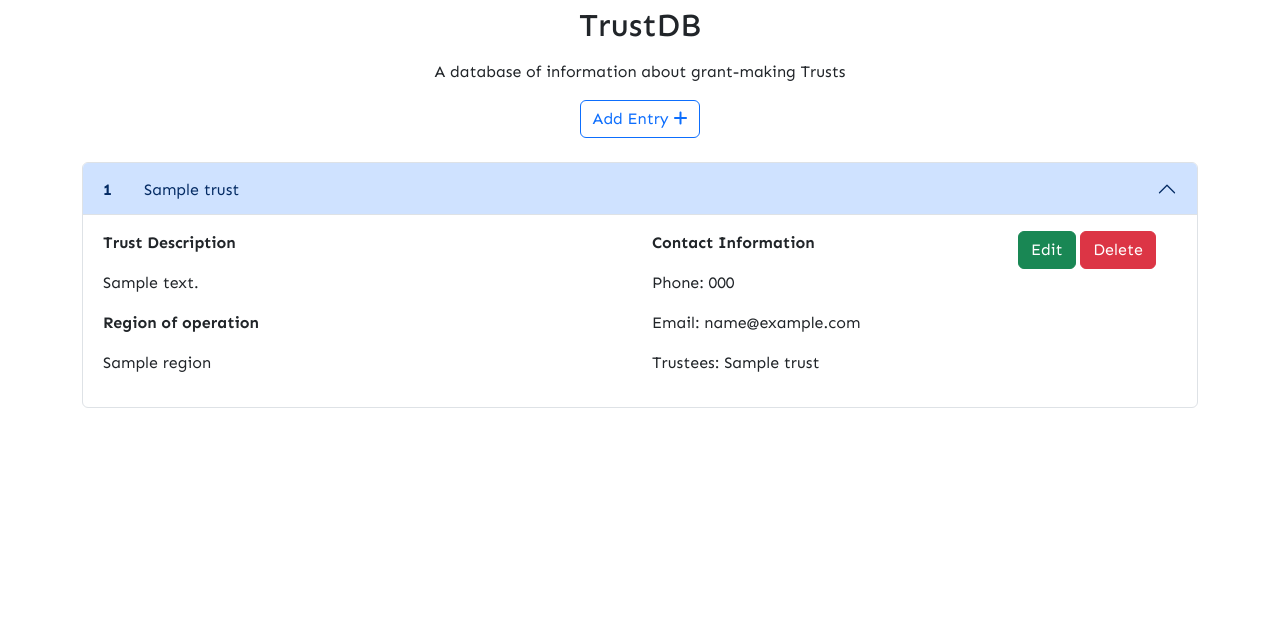
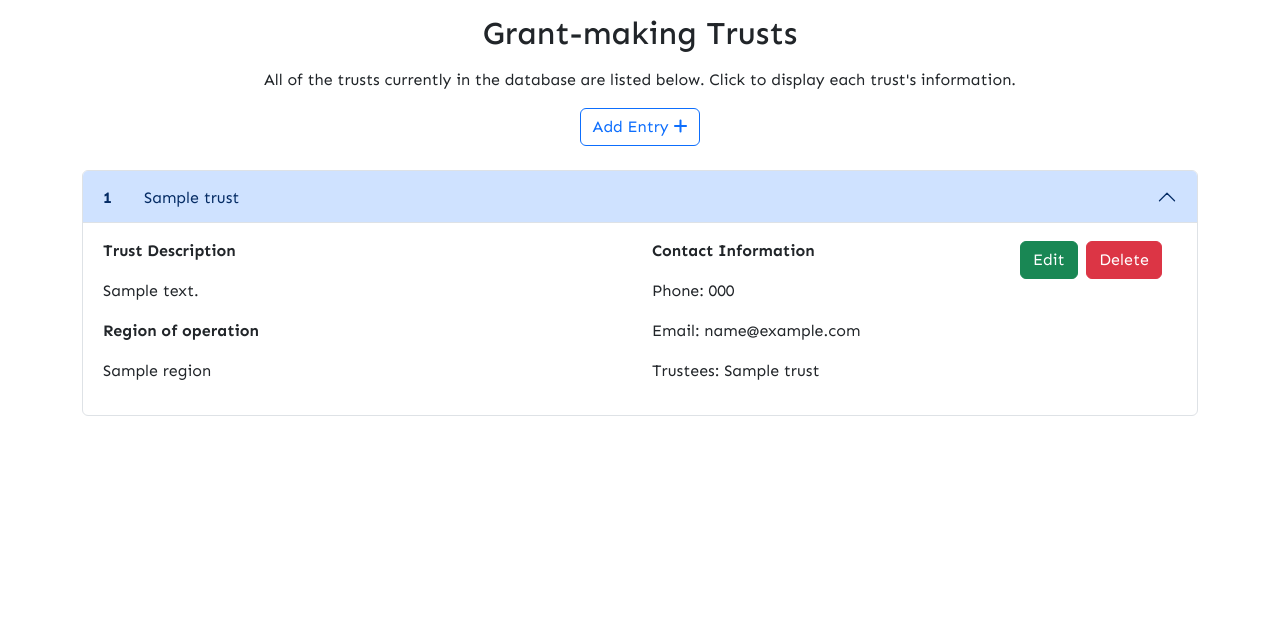
Before and after one commit to mksambell/trust-database, a Flask app: page / in a window 1280 px wide, after a click that opens the changed part. Shown: the part 56-695 px from the top of the page. Run offline with Flask 3, Linux system fonts and the light colour scheme; tables that the repository leaves empty hold one stand-in row (values such as "Sample post").

Commit message:
refine styling and responsive design

```diff
--- a/trustdatabase/static/css/style.css
+++ b/trustdatabase/static/css/style.css
@@ -8,6 +8,7 @@ body {
 h1 {
     font-size: 2rem;
     padding-bottom: .5rem;
+    padding-top: .5rem;
 }
 
 /* --- Navbar --- */
@@ -30,6 +31,13 @@ h1 {
     text-align: center;
 }
 
+/* --- Home --- */
+
+
+.edit, .delete {
+    margin: 2px;
+}
+
 /* --- Form --- */
 
 input[type="text"],
@@ -45,14 +53,20 @@ select  {
     padding-left: 2rem;
 }
 
+.accordian-body {
+    background-color: #ededeb;
+}
+
 /* --- Browse page --- */
 
 #region-button {
     margin-bottom: .5rem;
+    background-color: white;
 }
 
 .card {
     background-color: #ededeb;
+    margin-bottom: .5rem;
 }
 /* --- Footer --- */
 
--- a/trustdatabase/templates/base.html
+++ b/trustdatabase/templates/base.html
@@ -65,7 +65,7 @@
     <footer class="fixed-bottom bg-body-secondary">
         <div class="container">
             <div class="row g-0">
-                <div class="col-sm-6">
+                <div class="col-4 col-sm-6">
                     <h4 id="about-modal-link" data-bs-toggle="modal" data-bs-target="#about">about</h4>
                 </div>
 
@@ -96,7 +96,7 @@
                         </div>
                     </div>
                 </div>
-                <div class="col-sm-6 center">
+                <div class="col-8 col-sm-6 center">
                     <h4>&#169; 2024 Mark Sambell</h4>
                 </div>
             </div>
--- a/trustdatabase/templates/browse.html
+++ b/trustdatabase/templates/browse.html
@@ -2,7 +2,7 @@
 {% block content %}
 
 <div>
-    <h1 class="center">Browse</h1>
+    <h1 class="center">Browse by Region</h1>
     <p class="center">Select a region to display a list of related trusts</p>
 </div>
 
--- a/trustdatabase/templates/home.html
+++ b/trustdatabase/templates/home.html
@@ -2,8 +2,8 @@
 {% block content %}
 
 <div>
-    <h1 class="center">TrustDB</h1>
-    <p class="center">A database of information about grant-making Trusts</p>
+    <h1 class="center">Grant-making Trusts</h1>
+    <p class="center">All of the trusts currently in the database are listed below. Click to display each trust's information.</p>
 </div>
 <div class="row">
     <div class="col center">
@@ -29,7 +29,7 @@
                 <div id="{{ trust.id }}" class="accordion-collapse collapse" data-bs-parent="#trustAcc">
                     <div class="accordion-body">
                         <div class="row">
-                            <div class="col-6">
+                            <div class="col-sm-12 col-md-6">
                                 <p><strong>Trust Description</strong></p>
                                 <p>{{ trust.trust_description }} </p>
                                 <p><strong>Region of operation</strong></p>
@@ -40,17 +40,17 @@
                                 {% endfor%}
 
                             </div>
-                            <div class="col-4">
+                            <div class="col-sm-6 col-md-4">
                                 <p><strong>Contact Information</strong></p>
                                 <p>Phone: {{ trust.trust_phone }}</p>
                                 <P>Email: {{ trust.trust_email }}</P>
 
                                 <p>Trustees: {{ trust.trustee_names }}</p>
                             </div>
-                            <div class="col-2 align-center">
+                            <div class="col-sm-12 col-md-2 align-center">
                                 <a href="{{ url_for('edit_entry', trust_id=trust.id) }}"><button type="button"
-                                        class="btn btn-success">Edit</button></a>
-                                <button type="button" class="btn btn-danger" data-bs-toggle="modal"
+                                        class="btn btn-success edit">Edit</button></a>
+                                <button type="button" class="btn btn-danger delete" data-bs-toggle="modal"
                                     data-bs-target="#modal-{{ trust.id }}">
                                     Delete
                                 </button>
--- a/trustdatabase/templates/region_display.html
+++ b/trustdatabase/templates/region_display.html
@@ -25,19 +25,19 @@
                 <div id="{{ trust.id }}" class="accordion-collapse collapse" data-bs-parent="#trustAcc">
                     <div class="accordion-body">
                         <div class="row">
-                            <div class="col-6">
+                            <div class="col-sm-12 col-md-6">
                                 <p><strong>Trust Description</strong></p>
                                 <p>{{ trust.trust_description }} </p>
 
                             </div>
-                            <div class="col-4">
+                            <div class="col-sm-6 col-md-4">
                                 <p><strong>Contact Information</strong></p>
                                 <p>Phone: {{ trust.trust_phone }}</p>
                                 <P>Email: {{ trust.trust_email }}</P>
 
                                 <p>Trustees: {{ trust.trustee_names }}</p>
                             </div>
-                            <div class="col-2 align-center">
+                            <div class="col-sm-12 col-md-2 align-center">
                                 <a href="{{ url_for('edit_entry', trust_id=trust.id) }}"><button type="button"
                                         class="btn btn-success">Edit</button></a>
                                 <button type="button" class="btn btn-danger" data-bs-toggle="modal"
```
